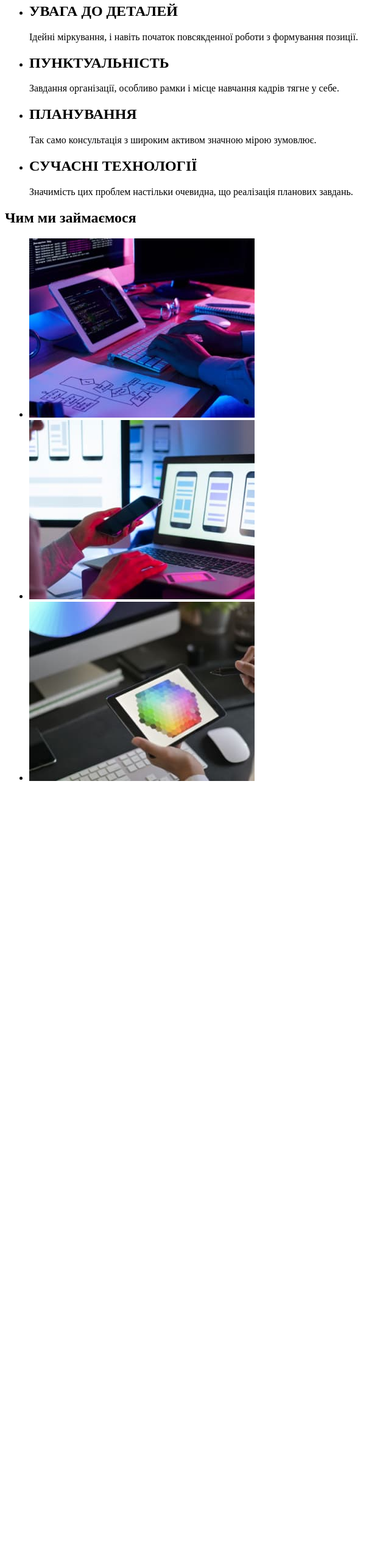
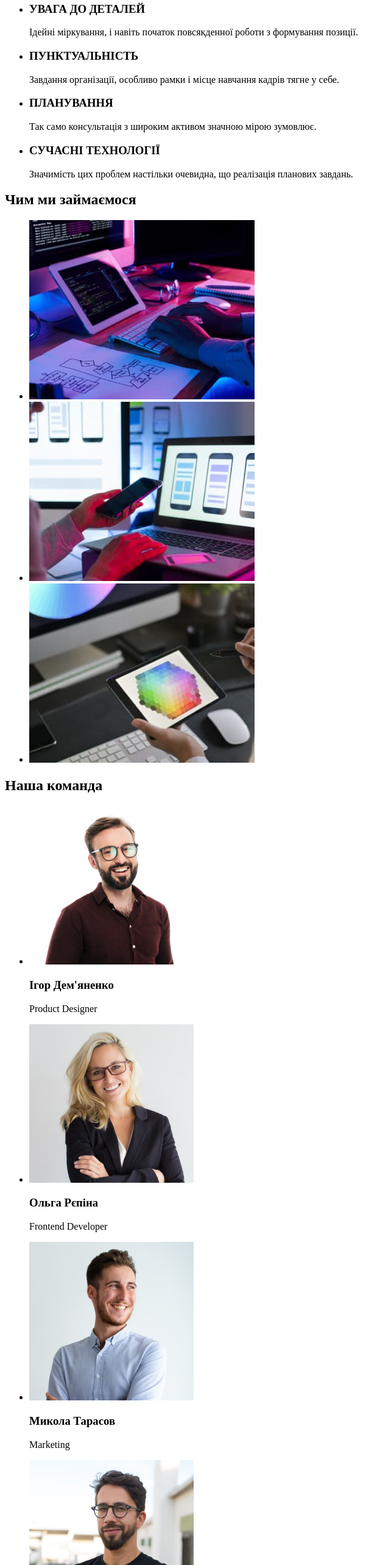
Before and after one commit to artemkravchenk0/goit-markup-hw-01, a plain HTML site: page index.html in a window 1280 px wide. Shown: the part 233-2800 px from the top of the page at 61% size, without its empty margins (0-642 px from the left). Before the commit the page ends 1534 px from the top, so only its background shows below. Drawn offline with Linux system fonts and the light colour scheme.

Commit message:
додає останню секцію та футер

```diff
--- a/index.html
+++ b/index.html
@@ -9,7 +9,7 @@
   <body>
     <header>
       <nav>
-        <a href="">WebStudio</a>
+        <a href="/index.html">WebStudio</a>
         <ul>
           <li><a href="">Студія</a></li>
           <li><a href="">Портфоліо</a></li>
@@ -27,27 +27,27 @@
       <section>
         <ul>
           <li>
-            <h2>УВАГА ДО ДЕТАЛЕЙ</h2>
+            <h3>УВАГА ДО ДЕТАЛЕЙ</h3>
             <p>
               Ідейні міркування, і навіть початок повсякденної роботи з
               формування позиції.
             </p>
           </li>
           <li>
-            <h2>ПУНКТУАЛЬНІСТЬ</h2>
+            <h3>ПУНКТУАЛЬНІСТЬ</h3>
             <p>
               Завдання організації, особливо рамки і місце навчання кадрів тягне
               у себе.
             </p>
           </li>
           <li>
-            <h2>ПЛАНУВАННЯ</h2>
+            <h3>ПЛАНУВАННЯ</h3>
             <p>
               Так само консультація з широким активом значною мірою зумовлює.
             </p>
           </li>
           <li>
-            <h2>СУЧАСНІ ТЕХНОЛОГІЇ</h2>
+            <h3>СУЧАСНІ ТЕХНОЛОГІЇ</h3>
             <p>
               Значимість цих проблем настільки очевидна, що реалізація планових
               завдань.
@@ -60,14 +60,9 @@
         <ul>
           <li>
             <a href="">
-              <img src="./img/works_1.jpg" alt="pc" width="370" height="294" />
-            </a>
-          </li>
-          <li>
-            <a href="">
               <img
-                src="./img/works_2.jpg"
-                alt="mobile"
+                src="./images/works_1.jpg"
+                alt="комп'ютер"
                 width="370"
                 height="294"
               />
@@ -76,8 +71,18 @@
           <li>
             <a href="">
               <img
-                src="./img/works_3.jpg"
-                alt="tablet"
+                src="./images/works_2.jpg"
+                alt="телефон"
+                width="370"
+                height="294"
+              />
+            </a>
+          </li>
+          <li>
+            <a href="">
+              <img
+                src="./images/works_3.jpg"
+                alt="планшет"
                 width="370"
                 height="294"
               />
@@ -85,6 +90,66 @@
           </li>
         </ul>
       </section>
+      <section>
+        <h2>Наша команда</h2>
+        <ul>
+          <li>
+            <img
+              src="./images/ighor.jpg"
+              alt="ighor_photo"
+              width="270"
+              height="260"
+            />
+            <h3>Ігор Дем'яненко</h3>
+            <p>Product Designer</p>
+          </li>
+          <li>
+            <img
+              src="./images/olgha.jpg"
+              alt="olgha_photo"
+              width="270"
+              height="260"
+            />
+            <h3>Ольга Рєпіна</h3>
+            <p>Frontend Developer</p>
+          </li>
+          <li>
+            <img
+              src="./images/nikolay.jpg"
+              alt="nikolay_photo"
+              width="270"
+              height="260"
+            />
+            <h3>Микола Тарасов</h3>
+            <p>Marketing</p>
+          </li>
+          <li>
+            <img
+              src="./images/mihal.jpg"
+              alt="mihal_photo"
+              width="270"
+              height="260"
+            />
+            <h3>Михайло Єрмаков</h3>
+            <p>UI Designer</p>
+          </li>
+        </ul>
+      </section>
     </main>
+    <footer>
+      <a href="/index.html">WebStudio</a>
+      <address>
+        <a
+          href="https://goo.gl/maps/SMQZqqdCy8B11mjf8"
+          target="_blank"
+          rel="noreferrer noopener nofollow"
+          >м. Київ, пр-т Лесі Українки, 26</a
+        >
+      </address>
+      <ul>
+        <li><a href="mailto:info@devstudio.com">info@devstudio.com</a></li>
+        <li><a href="tel:+380961111111">+38 096 111 11 11</a></li>
+      </ul>
+    </footer>
   </body>
 </html>
```
Also changed, not shown: images/ighor.jpg (added), images/mihal.jpg (added), images/nikolay.jpg (added), images/olgha.jpg (added), images/works_1.jpg (renamed from img/works_1.jpg), images/works_2.jpg (renamed from img/works_2.jpg), images/works_3.jpg (renamed from img/works_3.jpg).
